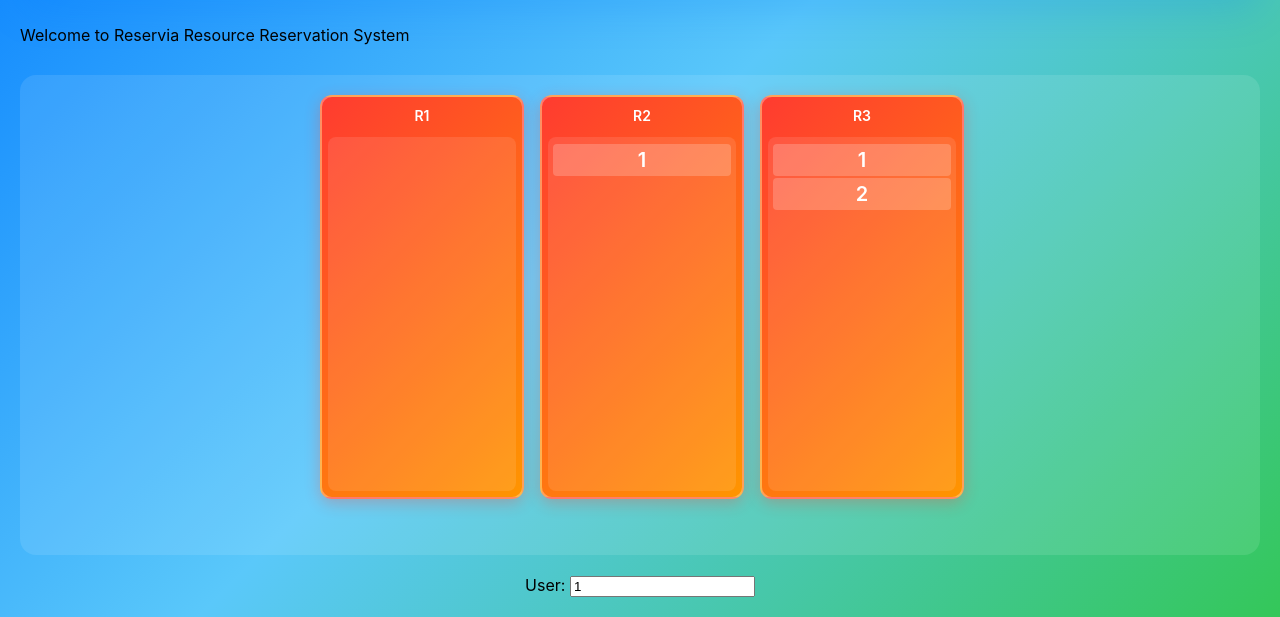
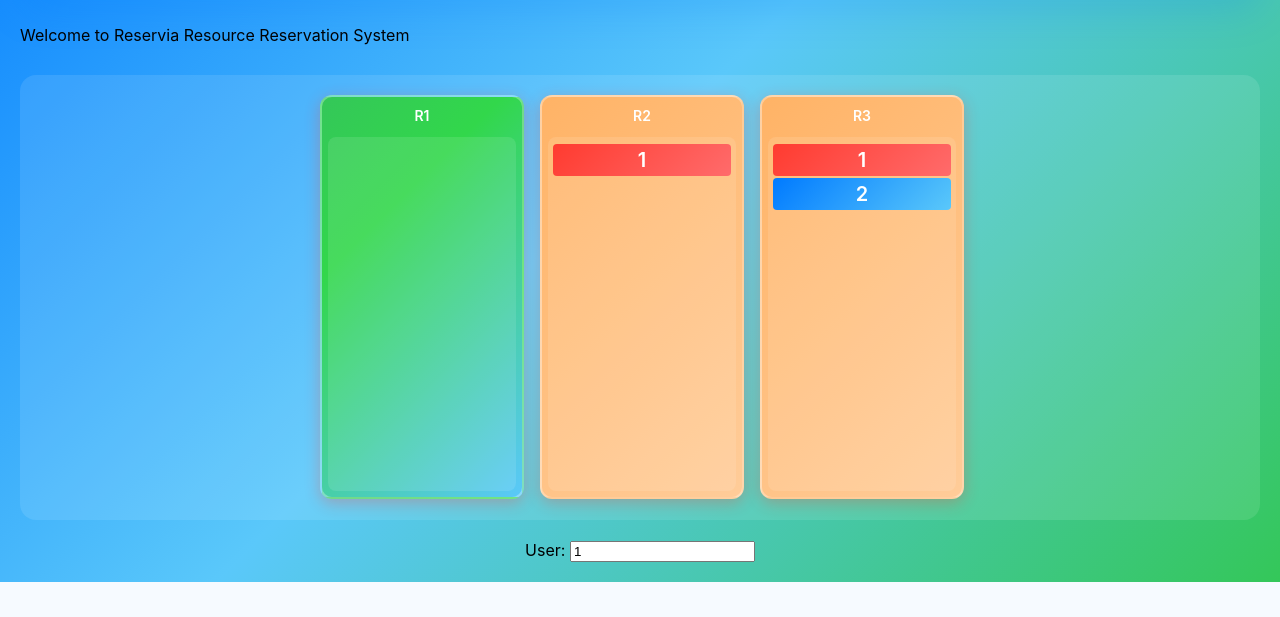
Before and after one commit to dallaszkorben/reservia, a Python web app: template frontend/templates/index.html in a window 1280 px wide. Shown: the part 267-884 px from the top of the page. After the commit the page ends 849 px from the top, so only its background shows below. Run offline with Jinja, Linux system fonts and the light colour scheme; the template is opened without the code that fills it, so the values that code supplies are empty.

Commit message:
Different background colors addod to empty card and first user

```diff
--- a/frontend/static/css/style.css
+++ b/frontend/static/css/style.css
@@ -79,7 +79,7 @@ h1 {
 
 /* ===== RESOURCE GRID SYSTEM ===== */
 /* Container that holds all resource rectangles */
-#resource-container {
+#resource-pool-container {
     position: relative; /* Allow absolute positioning of children */
     width: 100%; /* Full width */
     margin-top: 30px; /* Space from content above */
@@ -91,7 +91,6 @@ h1 {
 /* ===== RESOURCE CARDS ===== */
 /* Individual resource card styling */
 .resource-card {
-    background: linear-gradient(135deg, #FF3B30, #FF9500); /* Red to orange gradient */
     border-radius: 12px; /* Rounded corners */
     border: 2px solid rgba(255,255,255,0.3); /* White border */
     box-shadow: 0 4px 15px rgba(255,59,48,0.3); /* Red shadow */
--- a/frontend/static/js/reservia.js
+++ b/frontend/static/js/reservia.js
@@ -40,7 +40,7 @@ class ResourcePool {
         if (ResourcePool.instance) {
             return ResourcePool.instance;
         }
-        this.container = $('#resource-container');
+        this.container = $('#resource-pool-container');
         this.resources = [];
         this.listeners = {};
         this.alignment = alignment;
@@ -72,7 +72,7 @@ class ResourcePool {
         const config = ResourceCard.config;
         const layout = LayoutManager.calculateLayout(this.resources.length, config);
 
-        this.container.height((layout.total_rows * (config.resource_height + config.resource_gap)) - config.resource_gap + 40);
+        this.container.height((layout.total_rows * (config.resource_height + config.resource_gap)) - config.resource_gap + 5);
 
         this.resources.forEach((resource_card, index) => {
             const position = LayoutManager.getPosition(index, layout, config, this.alignment);
@@ -129,11 +129,13 @@ class ResourceCard {
         const user = { name, id };
         this.users.push(user);
         this.view?.addUser(user, this.list_font_size);
+        this.view?.updateBackgroundColor();
     }
 
     removeUser(id) {
         this.users = this.users.filter(user => user.id !== id);
         this.view?.removeUser(id);
+        this.view?.updateBackgroundColor();
     }
 
     onUserSelected(user_id, user_name) {
@@ -149,6 +151,7 @@ class ResourceView {
         this.container = container;
         this.pool = pool;
         this.element = this.createElement();
+        this.updateBackgroundColor();
         this.container.append(this.element);
     }
 
@@ -197,12 +200,28 @@ class ResourceView {
         return rectangle;
     }
 
+    updateBackgroundColor() {
+        const isEmpty = this.resource_card.users.length === 0;
+        const background = isEmpty ?
+            'linear-gradient(135deg, #34C759 0%, #32D74B 30%, #5AC8FA 100%)' :
+            'linear-gradient(135deg, #FFB366, #FFCC99)';
+        this.element.css('background', background);
+    }
+
     addUser(user, fontSize) {
+        const isFirstUser = this.resource_card.users.length === 1;
+        const backgroundColor = isFirstUser ?
+            'linear-gradient(135deg, #FF3B30, #FF6B6B)' :  // Red gradient for first user (active/approved)
+            'linear-gradient(135deg, #007AFF, #5AC8FA)';   // Blue gradient for queued users
+
         const user_item = $('<div></div>')
             .addClass('user-item')
             .attr('data-user-id', user.id)
             .text(user.name)
-            .css('font-size', fontSize + 'px')
+            .css({
+                'font-size': fontSize + 'px',
+                'background': backgroundColor
+            })
             .click(() => {
                 this.resource_card.onUserSelected(user.id, user.name);
                 this.pool.dispatchEvent('user_selected', {
@@ -261,7 +280,7 @@ function testSimulateUserOperations() {
     const userInput = $('<input type="number" id="current-user" value="1" min="1">');
 
     userContainer.append(userLabel).append(userInput);
-    $('#resource-container').after(userContainer);
+    $('#resource-pool-container').after(userContainer);
 
     // Register event listeners
     pool.addEventListener('user_selected', (data) => {
--- a/frontend/templates/index.html
+++ b/frontend/templates/index.html
@@ -34,7 +34,7 @@
     <div id="main-content">
         <p>Welcome to Reservia Resource Reservation System</p>
     </div>
-    <div id="resource-container">
+    <div id="resource-pool-container">
 
     </div>
 
```
